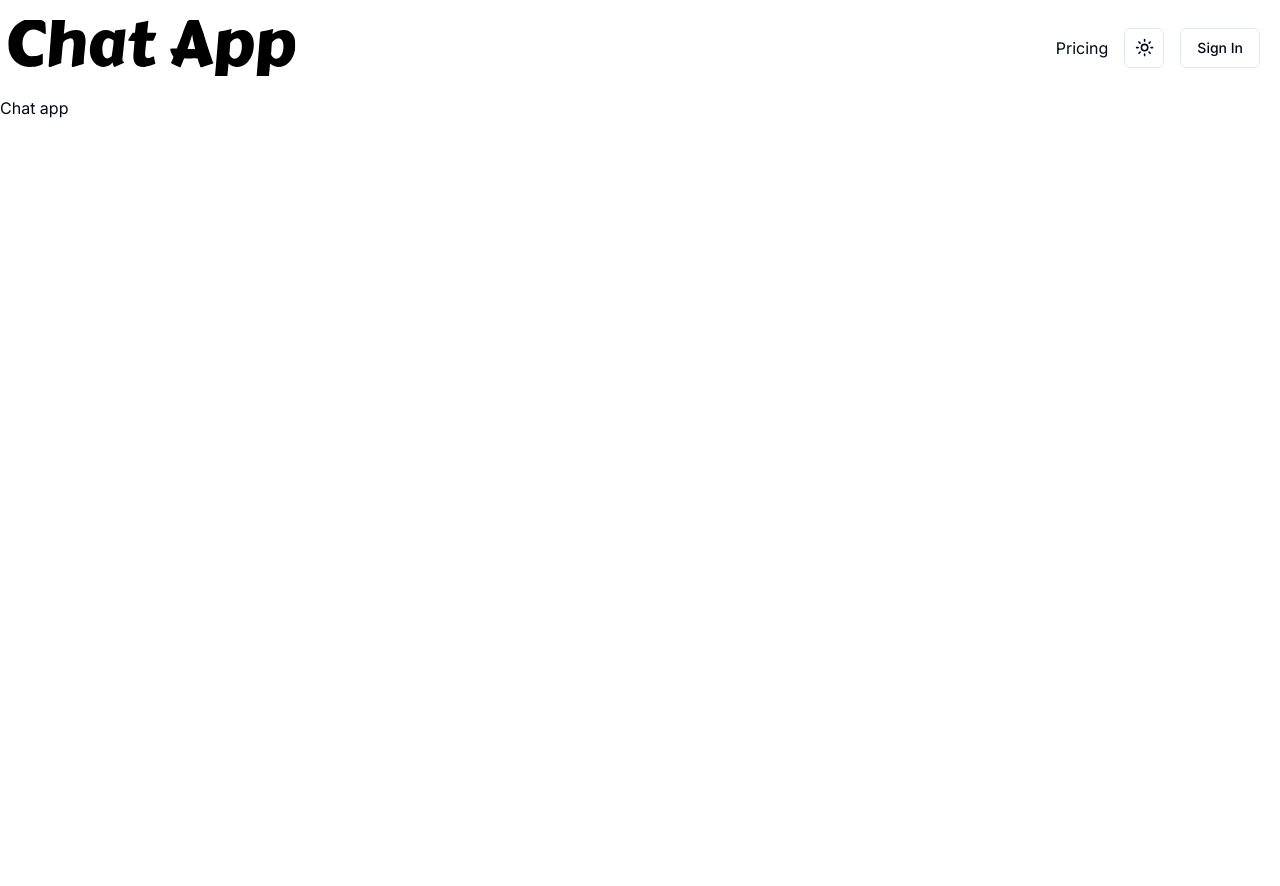
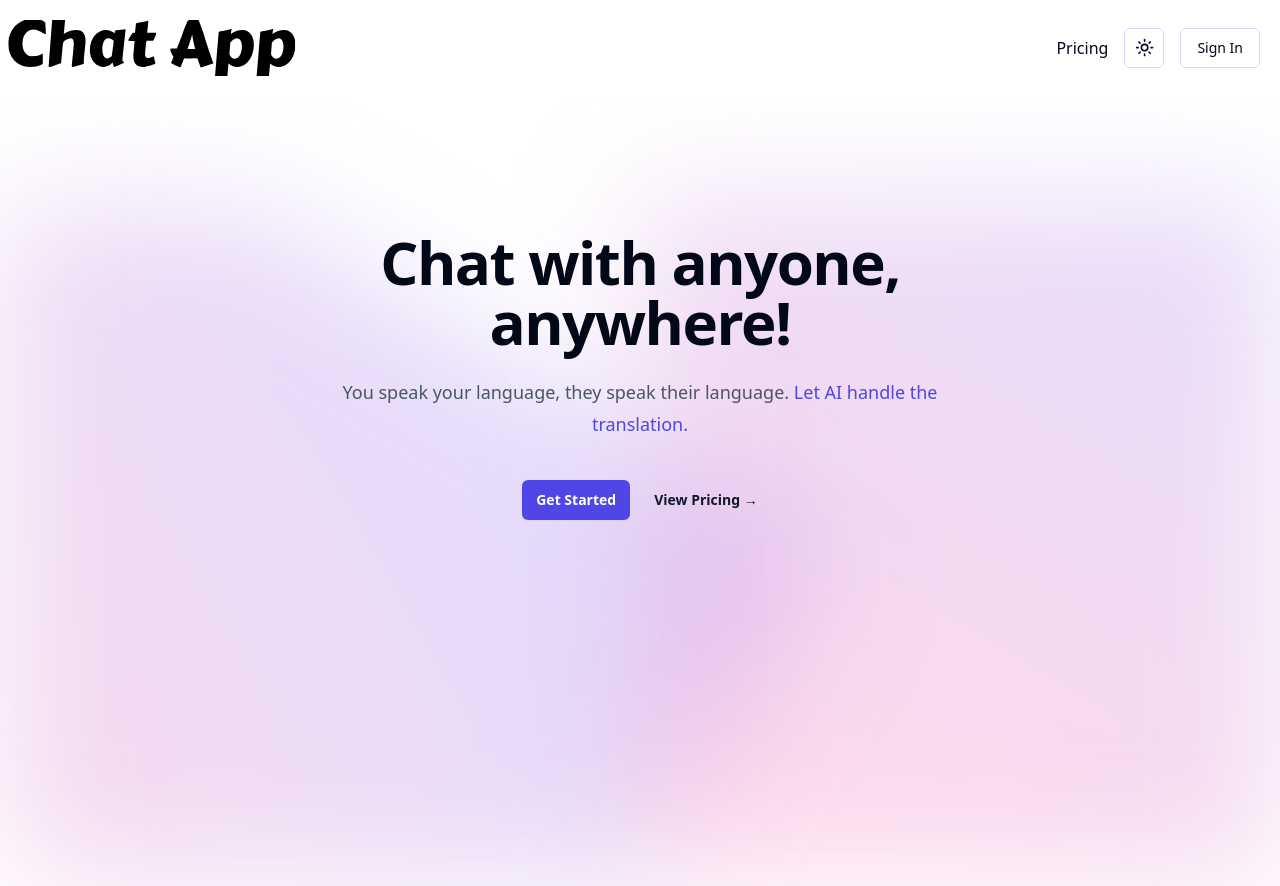
Before and after one commit to parkersiu/chat-app, a Next.js app: page / in a window 1280 px wide. Before the commit the page ends 800 px from the top, so only its background shows below. Built offline with nearby package versions, Linux system fonts and the light colour scheme; no server answers.

Commit message:
Completed home page layout and styling.

```diff
--- a/app/globals.css
+++ b/app/globals.css
@@ -28,15 +28,15 @@
     --destructive: 0 84.2% 60.2%;
     --destructive-foreground: 210 40% 98%;
 
-    --border: 214.3 31.8% 91.4%;
-    --input: 214.3 31.8% 91.4%;
-    --ring: 222.2 84% 4.9%;
+    --border: 210 31.8% 91.4%;
+    --input: 260 100% 91.4%;
+    --ring: 260 84% 4.9%;
 
     --radius: 0.5rem;
   }
 
   .dark {
-    --background: 222.2 84% 4.9%;
+    --background: 221 39.29% 10.98%;
     --foreground: 210 40% 98%;
 
     --card: 222.2 84% 4.9%;
@@ -62,7 +62,7 @@
 
     --border: 217.2 32.6% 17.5%;
     --input: 217.2 32.6% 17.5%;
-    --ring: 212.7 26.8% 83.9%;
+    --ring: 260 30% 50%;
   }
 }
 
--- a/app/layout.tsx
+++ b/app/layout.tsx
@@ -8,8 +8,8 @@ import "./globals.css";
 const inter = Inter({ subsets: ["latin"] });
 
 export const metadata: Metadata = {
-  title: "Create Next App",
-  description: "Generated by create next app",
+  title: "Chat App",
+  description: "A chat app with AI translation",
 };
 
 export default function RootLayout({
@@ -20,7 +20,7 @@ export default function RootLayout({
   return (
     <ClientProviders>
       <html lang="en">
-        <body className={inter.className}>
+        <body className="flex flex-col min-h-screen">
           <ThemeProvider
             attribute="class"
             defaultTheme="system"
--- a/app/page.tsx
+++ b/app/page.tsx
@@ -1,7 +1,79 @@
+import Image from "next/image";
+import Link from "next/link";
+
 export default function Home() {
   return (
     <main className="">
-      <h1>Chat app</h1>
+      <div className="relative isolate pt-14 dark:bg-gray-900">
+        <div
+          className="absolute inset-x-0 top-28 -z-10 transform-gpu overflow-hidden blur-3xl"
+          aria-hidden="true"
+        >
+          <div
+            className="relative left-[calc(50%-11rem)] aspect-[1155/678] w-[36.125rem] -translate-x-1/2 rotate-[30deg] bg-gradient-to-tr from-[#ff80b5] to-[#9089fc] opacity-30 sm:left-[calc(50%-30rem)] sm:w-[72.1875rem]"
+            style={{
+              clipPath:
+                "polygon(74.1% 44.1%, 100% 61.6%, 97.5% 26.9%, 85.5% 0.1%, 80.7% 2%, 72.5% 32.5%, 60.2% 62.4%, 52.4% 68.1%, 47.5% 58.3%, 45.2% 34.5%, 27.5% 76.7%, 0.1% 64.9$, 17.9% 100%, 27.6% 76.8%, 76.1% 97.7%, 74.1% 44.1%)",
+            }}
+          ></div>
+        </div>
+
+        <div className="py-12 sm:py-20 lg:pb-40">
+          <div className="mx-auto max-2-7xl px-6 lg:px-8">
+            <div className="mx-auto max-w-2xl text-center">
+              <h1 className="text-4-xl font-bold tracking-tight sm:text-6xl">
+                Chat with anyone, anywhere!
+              </h1>
+              <p className="mt-6 text-lg leading-8 text-gray-600 dark:text-gray-300">
+                You speak your language, they speak their language.{" "}
+                <span className="text-indigo-600 dark:text-indigo-500">
+                  Let AI handle the translation.
+                </span>
+              </p>
+              <div className="mt-10 flex items-center justify-center gap-x-6">
+                <Link
+                  href="/chat"
+                  className="rounded-md bg-indigo-600 px-3.5 py-2.5 text-sm font-semibold text-white dark:text-white shadow-sm hover:bg-indigo-500 focus-visible:outline focus-visible:outline-2 focus-visible:outline-offset-2 focus-visible:outline-indigo-600"
+                >
+                  Get Started
+                </Link>
+                <Link
+                  href="/pricing"
+                  className="text-sm font-semibold leading-6 text-gray-900 dark:text-gray-300"
+                >
+                  View Pricing <span aria-hidden="true">→</span>
+                </Link>
+              </div>
+            </div>
+
+            {/* <div className="mt-16 flow-root sm:mt-24">
+              <div className="-m-2 rounded-xl bg-gray-900/5 p-2 ring-1 ring-inset ring-gray-900/10 lg:-m-4 lg:rounded:2xl lg:p-4">
+                <Image
+                  unoptimized
+                  src={DemoGif}
+                  alt="App screenshot"
+                  width={2432}
+                  height={1442}
+                  className="rounded-md shadow-2xl ring-1 ring-gray-900/10"
+                />
+              </div>
+            </div> */}
+          </div>
+        </div>
+
+        <div
+          className="absolute inset-x-0 top-[calc(100%-13rem)] -z-10 transform-gpu overflow-hidden blur-3xl sm:top-[calc(100%-30rem)]"
+          aria-hidden="true"
+        >
+          <div
+            className="relative left-[calc(50%+3rem)] aspect-[1155/678] w-[36.125rem] -translate-x-1/2 bg-gradient-to-tr from-[#ff80b5] to-[#9089fc] opacity-30 sm:left-[calc(50%+36rem)] sm:w-[72.1875rem]"
+            style={{
+              clipPath:
+                "polygon(74.1% 44.1%, 100% 61.6%, 97.5% 26.9%, 85.5% 0.1%, 80.7% 2%, 72.5% 32.5%, 60.2% 62.4%, 52.4% 68.1%, 47.5% 58.3%, 45.2% 34.5%, 27.5% 76.7%, 0.1% 64.9$, 17.9% 100%, 27.6% 76.8%, 76.1% 97.7%, 74.1% 44.1%)",
+            }}
+          ></div>
+        </div>
+      </div>
     </main>
   );
 }
```
